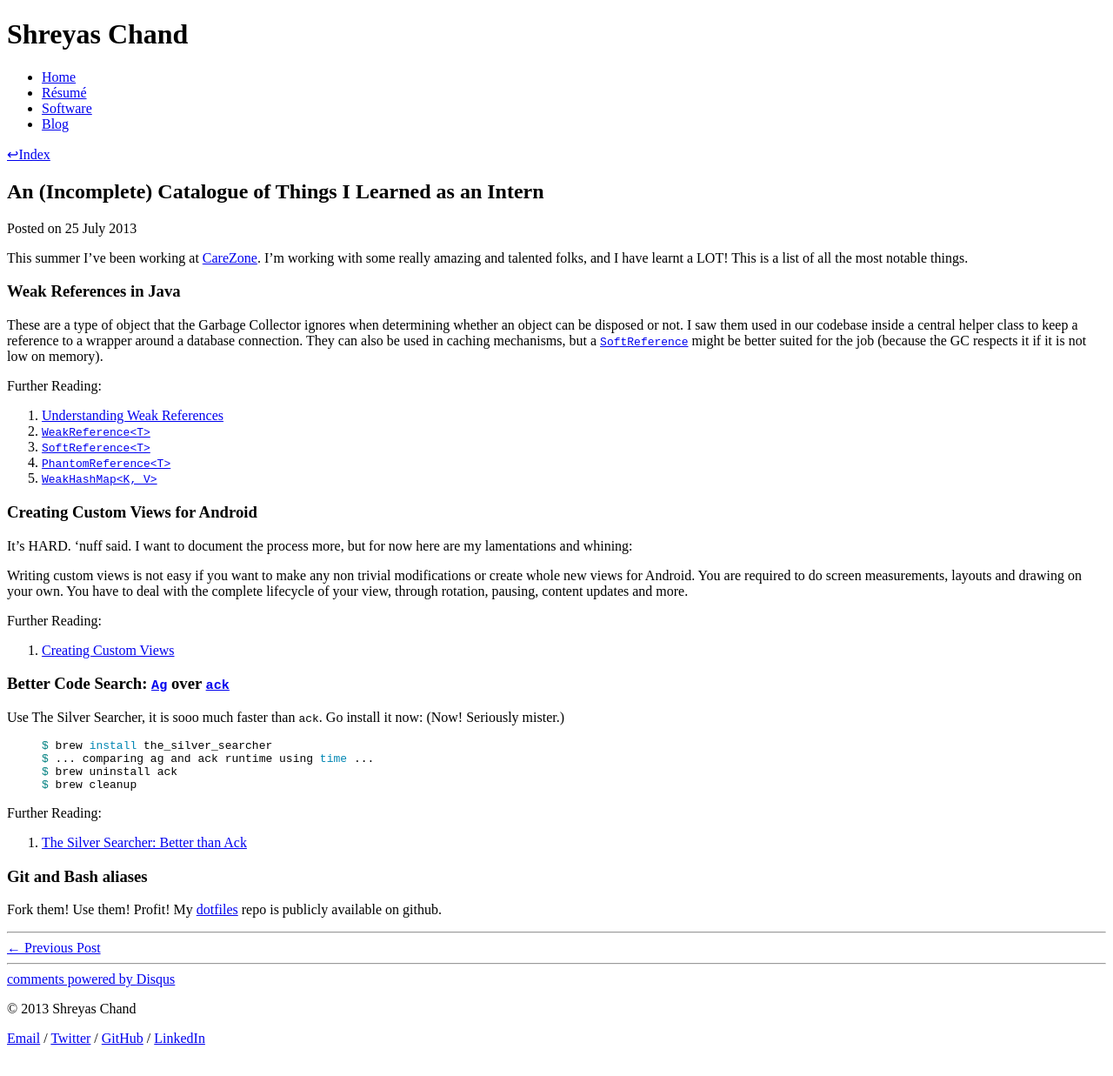
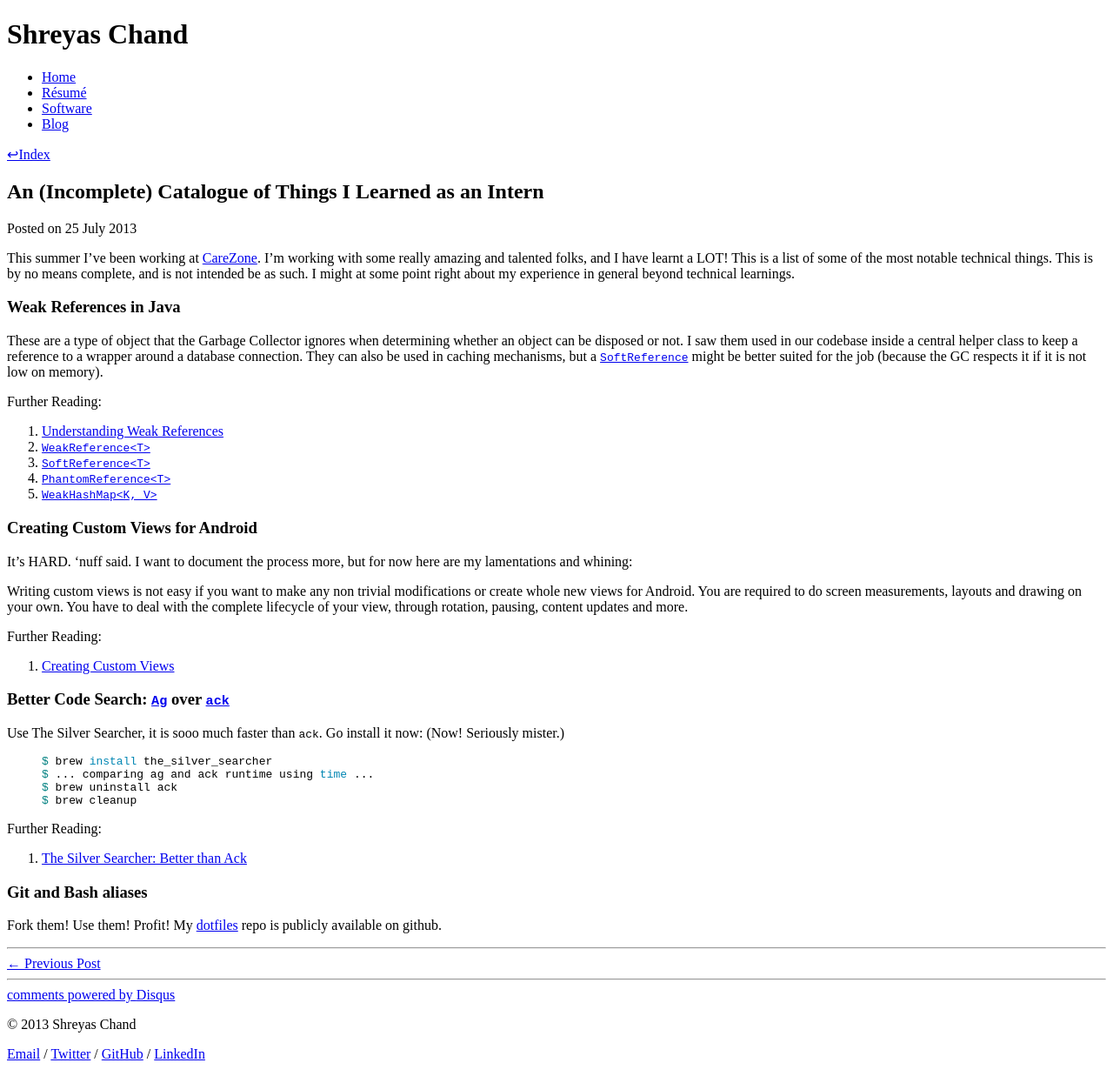
Before and after one commit to chandsie/shreyaschand.com, a Jekyll site: the page built from _posts/2013-07-25-an-incomplete-catalogue-of-things-i-learnt-as-an-intern.markdown, in a window 1280 px wide. Shown: the whole page at 87% size. Built offline with Jekyll 4.4.1, drawn with Linux system fonts in a browser that asks for light colours; comment, search, counter and statistics services are not loaded.

Commit message:
Add reminder to write another post.

```diff
--- a/_posts/2013-07-25-an-incomplete-catalogue-of-things-i-learnt-as-an-intern.markdown
+++ b/_posts/2013-07-25-an-incomplete-catalogue-of-things-i-learnt-as-an-intern.markdown
@@ -3,7 +3,7 @@ layout: post
 title: An (Incomplete) Catalogue of Things I Learned as an Intern
 ---
 
-This summer I've been working at [CareZone](https://carezone.com/home). I'm working with some really amazing and talented folks, and I have learnt a LOT! This is a list of all the most notable things.
+This summer I've been working at [CareZone](https://carezone.com/home). I'm working with some really amazing and talented folks, and I have learnt a LOT! This is a list of some of the most notable technical things. This is by no means complete, and is not intended be as such. I might at some point right about my experience in general beyond technical learnings.
 
 ###Weak References in Java
 
```
